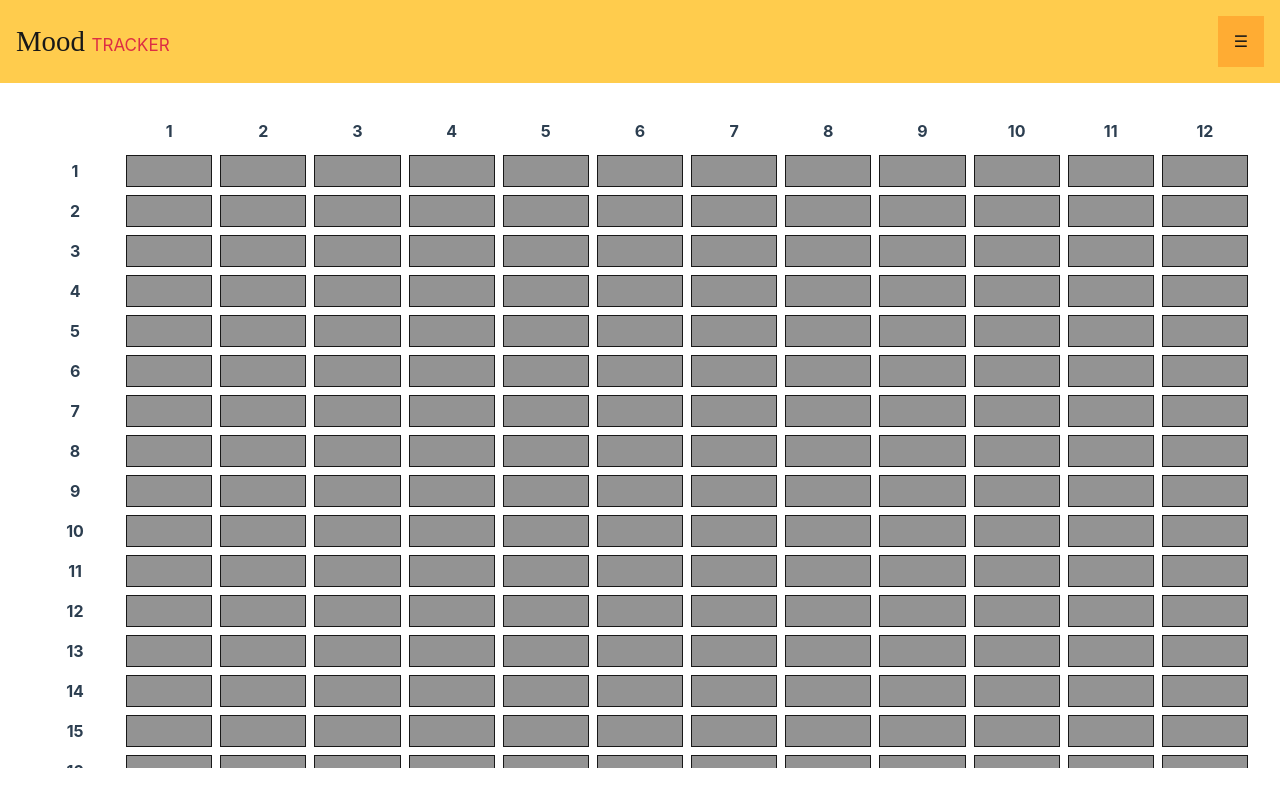
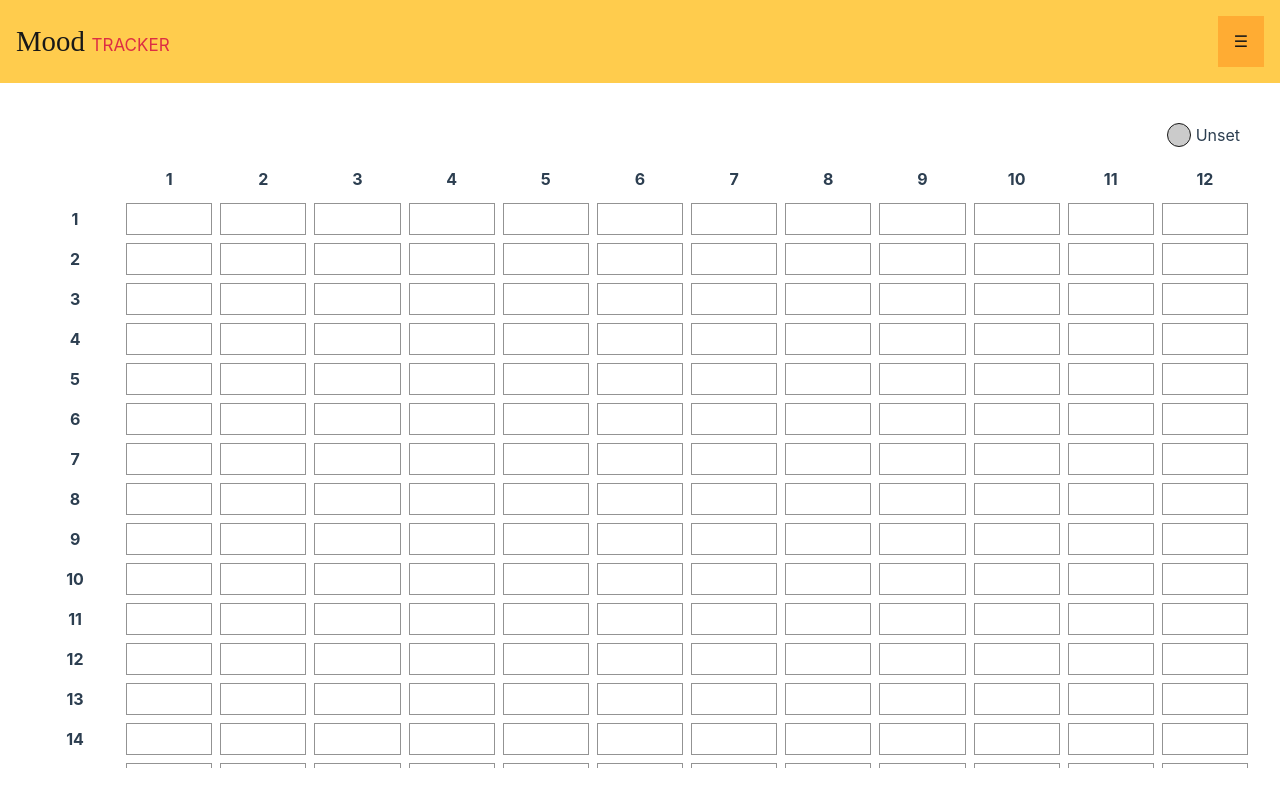
Before and after one commit to maremarismaria/mood-tracker, a Vue app: page / in a window 1280 px wide. Built offline with nearby package versions, Linux system fonts and the light colour scheme; a web font is replaced by a local one.

Commit message:
:sparkles: Add modal for selecting the current mood. Allow changing the mood color when the day already has a mood. Minor changes related to the styles

```diff
--- a/src/components/MoodTracker.vue
+++ b/src/components/MoodTracker.vue
@@ -1,40 +1,45 @@
 <script setup lang="ts">
-import { ref, onMounted, onUpdated } from "vue";
+import { ref, onMounted } from "vue";
 import type { Ref } from "@vue/reactivity";
 import type { DayInfo } from "@/types";
+import { Mood } from "@/types";
 import { getStore, updateStore } from "@/utils/Storage";
-import { getRandomHexColor } from "@/utils/Color";
+import GenericModal from "@/components/GenericModal.vue";
 
 const data: Ref<DayInfo[]> = ref([]);
+const currentMood: Ref<Mood> = ref(Mood.Unset);
+const modalOpened: Ref<boolean> = ref(false);
 
 const setInitialData = () => {
   const _data = getStore();
   data.value = _data ? _data : data.value;
 };
 
-const updateData = ({ day, month, color }: DayInfo) => {
-  const alreadyStored = data.value.some(
-    (element) => day === element.day && month === element.month
-  );
-
-  if (!alreadyStored) {
-    data.value = [...data.value, { day, month, color }];
-  }
-};
-
 onMounted(() => {
   setInitialData();
 });
 
-onUpdated(() => {
-  // console.log(data.value);
-});
+const updateData = ({ day, month, color }: DayInfo) => {
+  let _data = [...data.value];
+  let alreadyStored = false;
+
+  for (let i = 0; i < _data.length; i++) {
+    if (day === _data[i].day && month === _data[i].month) {
+      alreadyStored = true;
+      _data[i] = { ..._data[i], color };
+    }
+  }
+
+  if (!alreadyStored) {
+    _data = [..._data, { day, month, color }];
+  }
+
+  data.value = [..._data];
+};
 
 const onClickDay: (info: DayInfo, e: MouseEvent) => void = (info) => {
-  const color = getRandomHexColor();
-  const _data = { ...info, color };
-  updateStore(_data);
-  updateData(_data);
+  updateData({ ...info, color: currentMood.value });
+  updateStore(data.value);
 };
 
 const setDayColor = ({ day, month }: DayInfo) => {
@@ -52,9 +57,43 @@ const setDayColor = ({ day, month }: DayInfo) => {
     return `background-color: ${matchedElement.color}`;
   }
 };
+
+function getCurrentMoodName() {
+  return Object.keys(Mood).find(
+    (key) => Mood[key as keyof typeof Mood] === currentMood.value
+  );
+}
+
+function getCurrentMoodBackground() {
+  return `background-color: ${currentMood.value}`;
+}
+
+function getMoodItemBackground(mood: Mood) {
+  return `background-color: ${mood}`;
+}
+
+function closeModal() {
+  modalOpened.value = false;
+}
+
+function openModal() {
+  modalOpened.value = true;
+}
+
+function selectMood(mood: Mood, event: MouseEvent) {
+  currentMood.value = mood;
+  closeModal();
+}
 </script>
 
 <template>
+  <div class="current-mood" @click="openModal">
+    <div
+      class="current-mood-color"
+      v-bind:style="getCurrentMoodBackground()"
+    ></div>
+    &nbsp;<span class="mood-name">{{ getCurrentMoodName() }}</span>
+  </div>
   <table>
     <tr>
       <th></th>
@@ -70,18 +109,86 @@ const setDayColor = ({ day, month }: DayInfo) => {
       ></td>
     </tr>
   </table>
+  <GenericModal v-show="modalOpened" @close="closeModal">
+    <template v-slot:header>
+      <h3>Select your current mood</h3>
+    </template>
+    <template v-slot:body>
+      <ul class="moods-list">
+        <li
+          class="mood-item"
+          v-for="(value, key) in Mood"
+          :key="value"
+          @click="selectMood(value, $event)"
+        >
+          <div
+            class="mood-color"
+            v-bind:style="getMoodItemBackground(value)"
+          ></div>
+          &nbsp;<span class="mood-name">{{ key }}</span>
+        </li>
+      </ul>
+    </template>
+  </GenericModal>
 </template>
 
 <style scoped>
+.current-mood {
+  padding: 0.5em;
+  font-size: 1em;
+  display: flex;
+  justify-content: flex-end;
+  align-items: center;
+  margin-bottom: 0.5em;
+  cursor: pointer;
+}
+
+.current-mood-color {
+  height: 24px;
+  width: 24px;
+  border-radius: 50%;
+  border: 1px solid var(--vt-c-black);
+}
+
+.moods-list {
+  list-style-type: none;
+  padding: 0;
+}
+
+.moods-list .mood-item {
+  display: flex;
+  justify-content: flex-start;
+  align-items: center;
+  cursor: pointer;
+  padding: 0.5em;
+  border: 1px solid #9e9e9e33;
+  border-radius: 30px;
+  background-color: #9e9e9e1a;
+}
+
+.moods-list .mood-item:not(:last-child) {
+  margin-bottom: 0.5em;
+}
+
+.mood-color {
+  height: 24px;
+  width: 24px;
+  border-radius: 50%;
+  border: 1px solid var(--vt-c-black);
+  cursor: pointer;
+}
+
 table,
 tr {
   display: grid;
   grid-gap: 0.5em;
 }
+
 table {
   grid-template-rows: repeat(32, minmax(32px, 1fr));
   overflow: auto;
 }
+
 tr {
   grid-template-columns: repeat(13, minmax(32px, 1fr));
 }
@@ -96,9 +203,9 @@ td {
 th {
   font-weight: bold;
 }
+
 td {
   cursor: pointer;
-  border: 1px solid var(--vt-c-black);
-  background-color: var(--vt-c-black-transparent);
+  border: 1px solid var(--vt-c-black-transparent);
 }
 </style>
```
